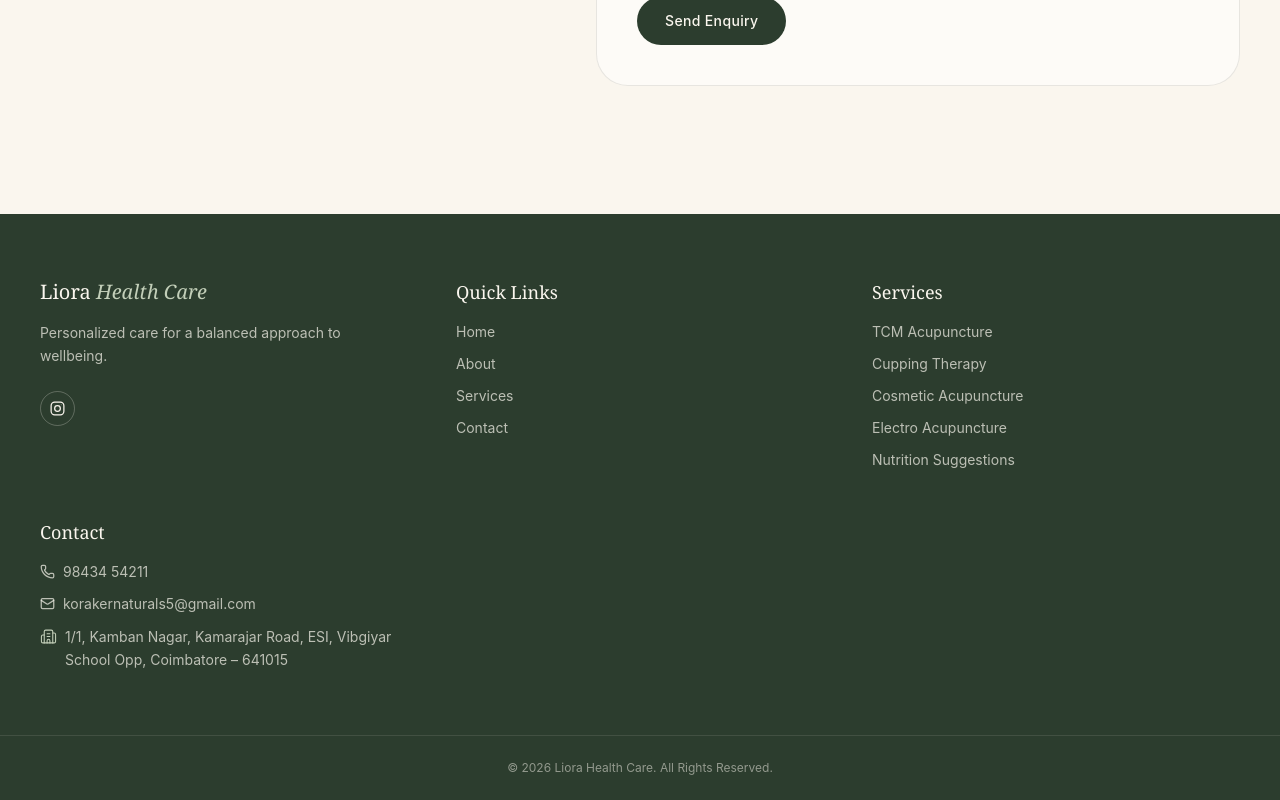
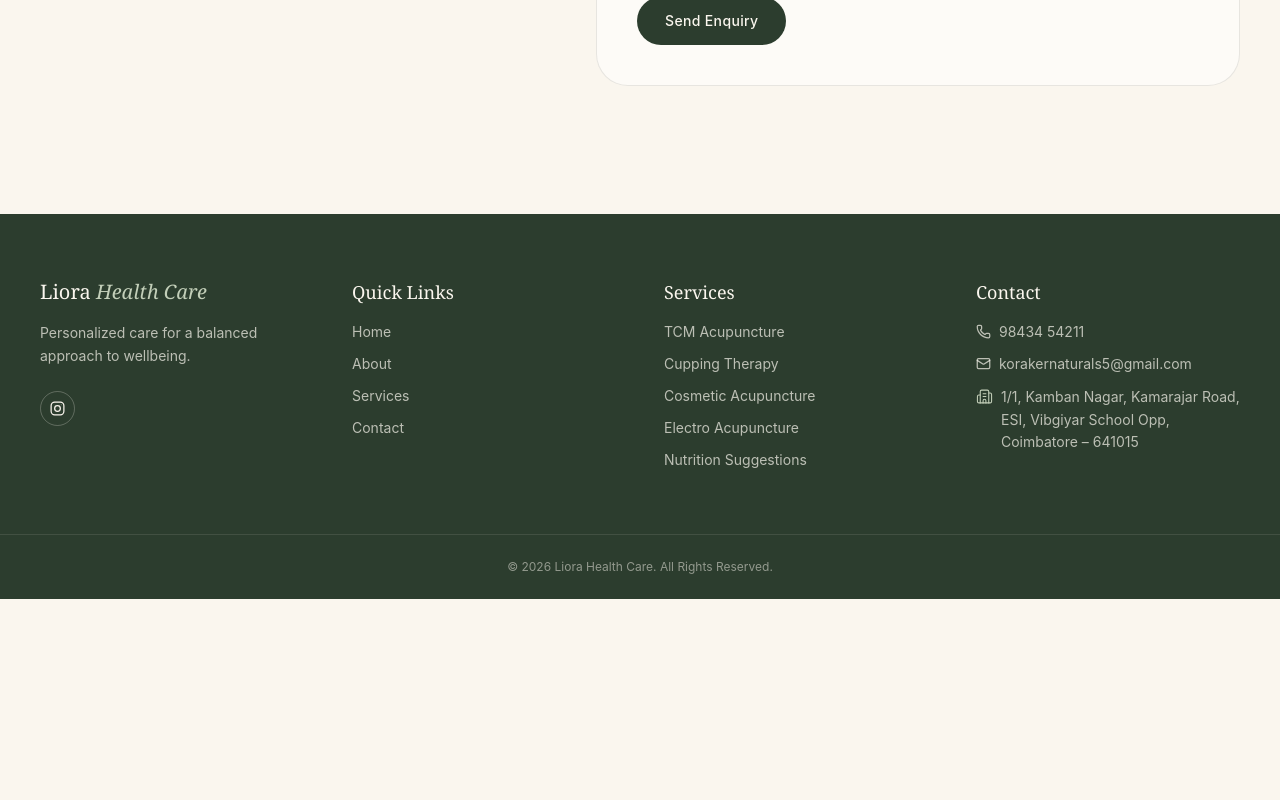
Before and after one commit to Prabhakaran-1605/liora-health-care-website, a React (Vite) app: page /contact in a window 1280 px wide. Shown: the part 1008-1808 px from the top of the page. After the commit the page ends 1607 px from the top, so only its background shows below. Built offline with nearby package versions, Linux system fonts and the light colour scheme.

Commit message:
Refactor Footer component: adjust grid layout and improve contact link styling

```diff
--- a/src/components/Footer.jsx
+++ b/src/components/Footer.jsx
@@ -30,7 +30,7 @@ function InstagramGlyph(props) {
 export default function Footer() {
   return (
     <footer className="bg-forest text-ivory">
-      <div className="mx-auto max-w-7xl px-6 lg:px-10 py-16 grid gap-12 sm:grid-cols-2 lg:grid-cols-3">
+      <div className="mx-auto max-w-7xl px-6 lg:px-10 py-16 grid gap-12 sm:grid-cols-2 lg:grid-cols-4">
 
         {/* Brand */}
         <div className="flex flex-col gap-4">
@@ -118,7 +118,7 @@ export default function Footer() {
         </nav>
 
         {/* Contact */}
-        <div className="flex flex-col gap-3">
+        <div className="flex flex-col gap-3 min-w-0">
           <h3 className="font-serif text-lg mb-1">
             Contact
           </h3>
@@ -133,9 +133,9 @@ export default function Footer() {
 
           <a
             href="mailto:korakernaturals5@gmail.com"
-            className="flex items-center gap-2 text-ivory/70 hover:text-ivory text-sm transition-colors"
+            className="flex items-center gap-2 text-ivory/70 hover:text-ivory text-sm transition-colors break-all"
           >
-            <Mail size={15} strokeWidth={2} />
+            <Mail size={15} strokeWidth={2} className="shrink-0" />
             korakernaturals5@gmail.com
           </a>
 
```
